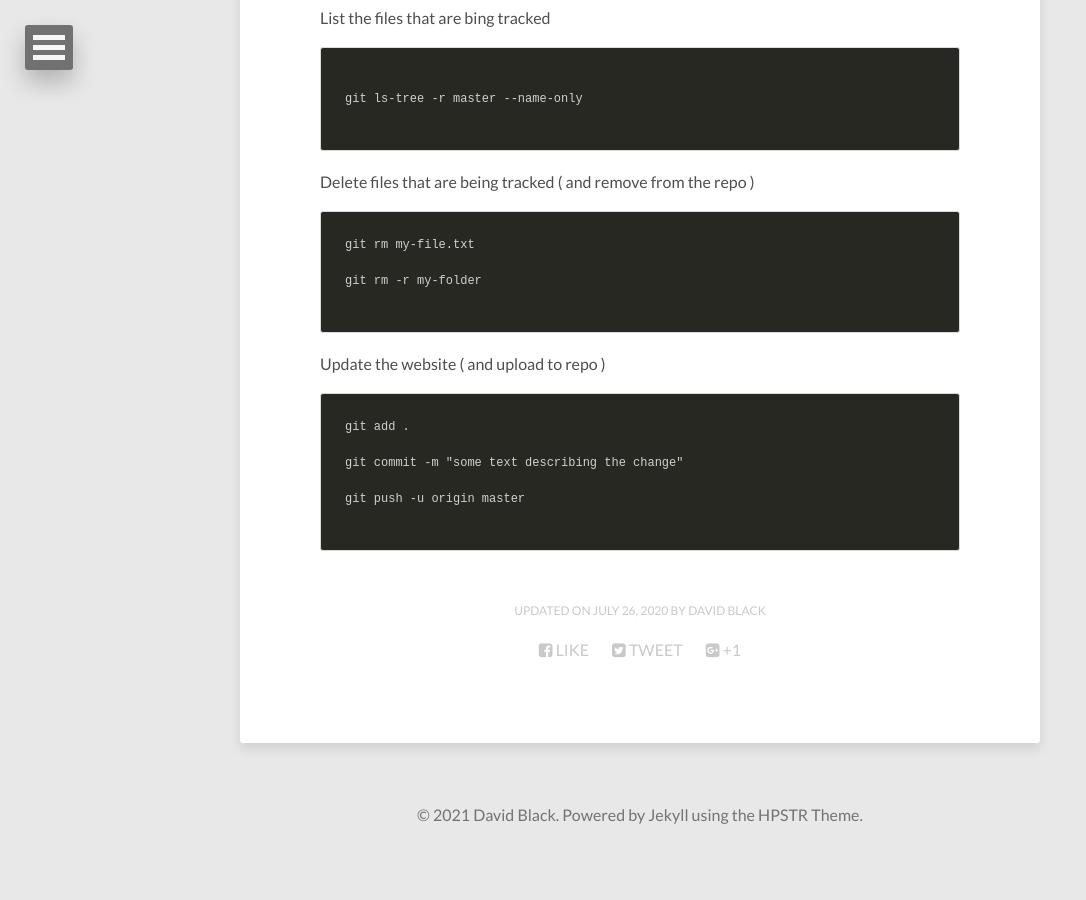
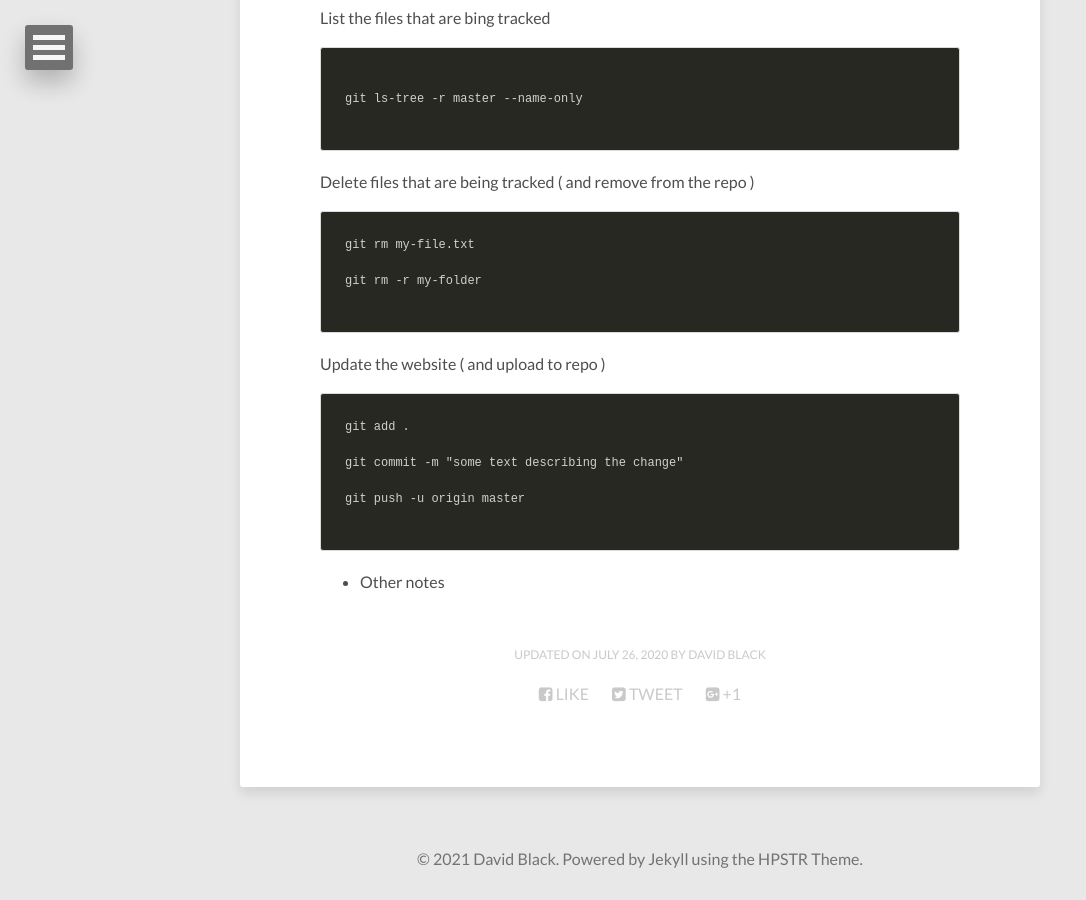
Before and after one commit to dtinblack/dtinblack.github.io, a Jekyll site: the page built from assets/md/maintenance.md, in a window 1280 px wide and 900 px high, scrolled down 1778 px. Shown: the whole window, without its empty margins (0-1086 px from the left). Built offline with Jekyll 4.4.1, drawn with Linux system fonts in a browser that asks for light colours; nearby versions of some CDN libraries; before the commit the page ends 2634 px from its top, so only the background shows below that.

Commit message:
updated notes

````diff
--- a/assets/md/maintenance.md
+++ b/assets/md/maintenance.md
@@ -106,3 +106,5 @@ git commit -m "some text describing the change"
 git push -u origin master
 
 ```
+
+- Other notes
````
